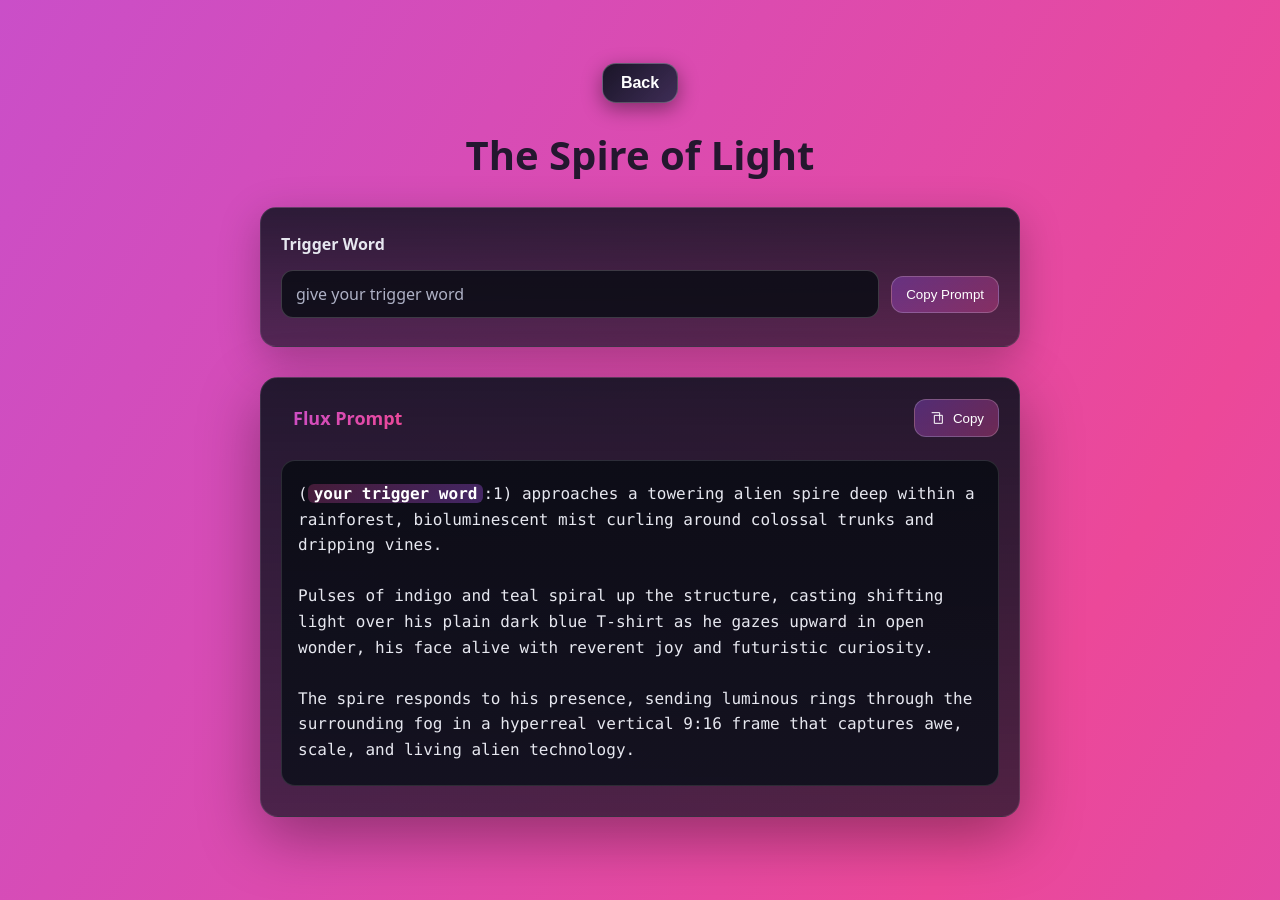
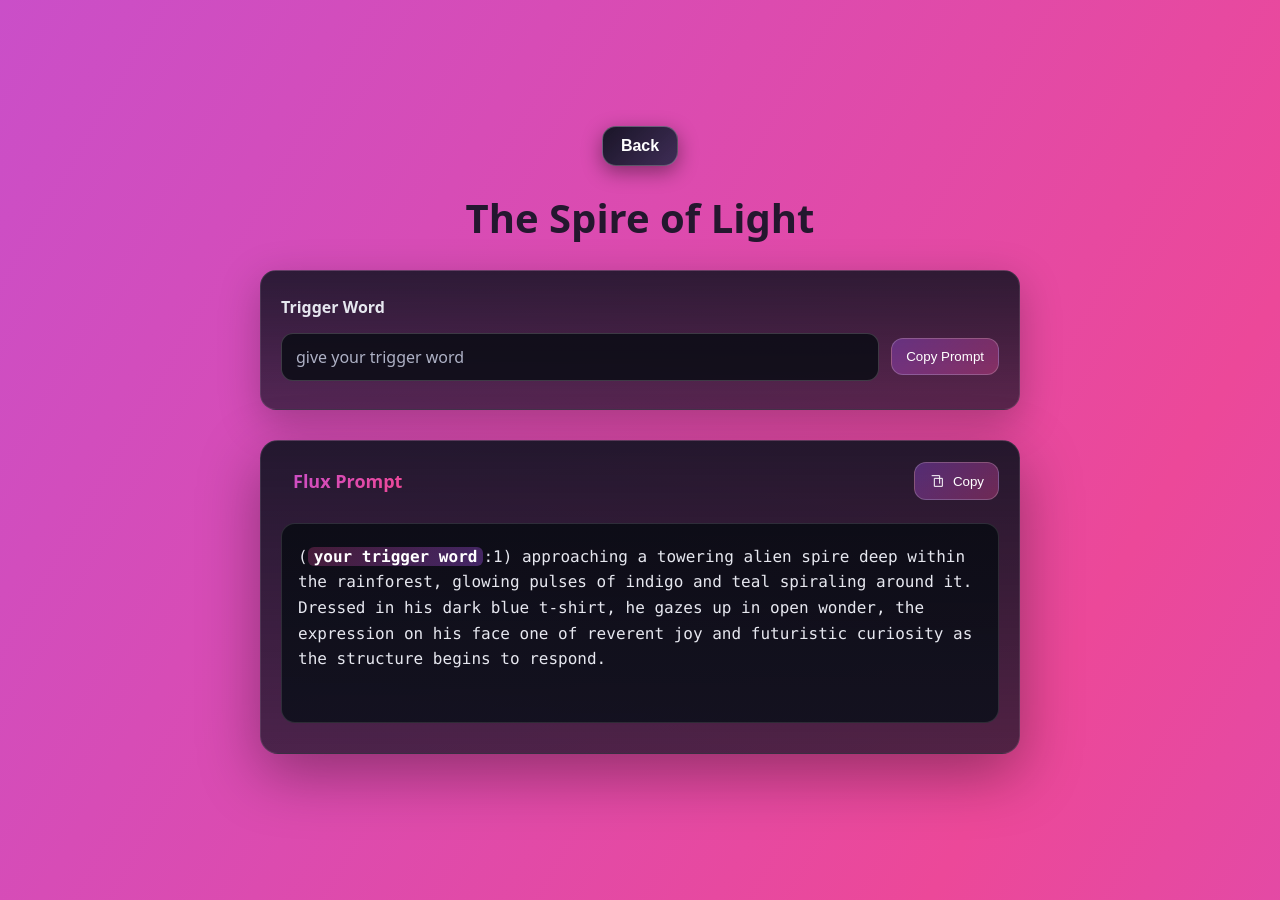
Before and after one commit to wolfman30/ai-twin-prompts, a Jekyll site: the page built from _prompts/flux/the-spire-of-light.md, in a window 1280 px wide. Built offline with Jekyll 4.4.1, drawn with Linux system fonts in a browser that asks for light colours.

```diff
--- a/_prompts/flux/the-spire-of-light.md
+++ b/_prompts/flux/the-spire-of-light.md
@@ -12,9 +12,5 @@ trigger_field:
   copy_label: Copy Prompt
   token: "your-trigger-word"
 prompt: |
-    (your-trigger-word:1) approaches a towering alien spire deep within a rainforest, bioluminescent mist curling around colossal trunks and dripping vines.
-
-    Pulses of indigo and teal spiral up the structure, casting shifting light over his plain dark blue T-shirt as he gazes upward in open wonder, his face alive with reverent joy and futuristic curiosity.
-
-    The spire responds to his presence, sending luminous rings through the surrounding fog in a hyperreal vertical 9:16 frame that captures awe, scale, and living alien technology.
+    (your-trigger-word:1) approaching a towering alien spire deep within the rainforest, glowing pulses of indigo and teal spiraling around it. Dressed in his dark blue t-shirt, he gazes up in open wonder, the expression on his face one of reverent joy and futuristic curiosity as the structure begins to respond.
 ---
```
Also changed, not shown: _prompts/kling/the-spire-of-light-3.md (+2 -1 lines).
